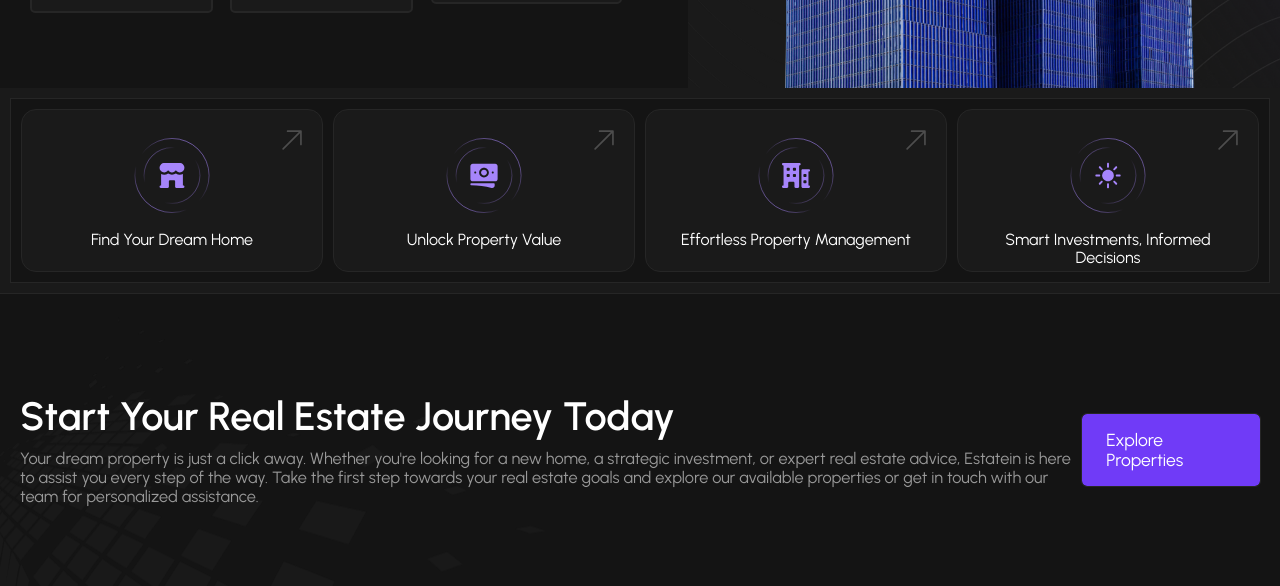
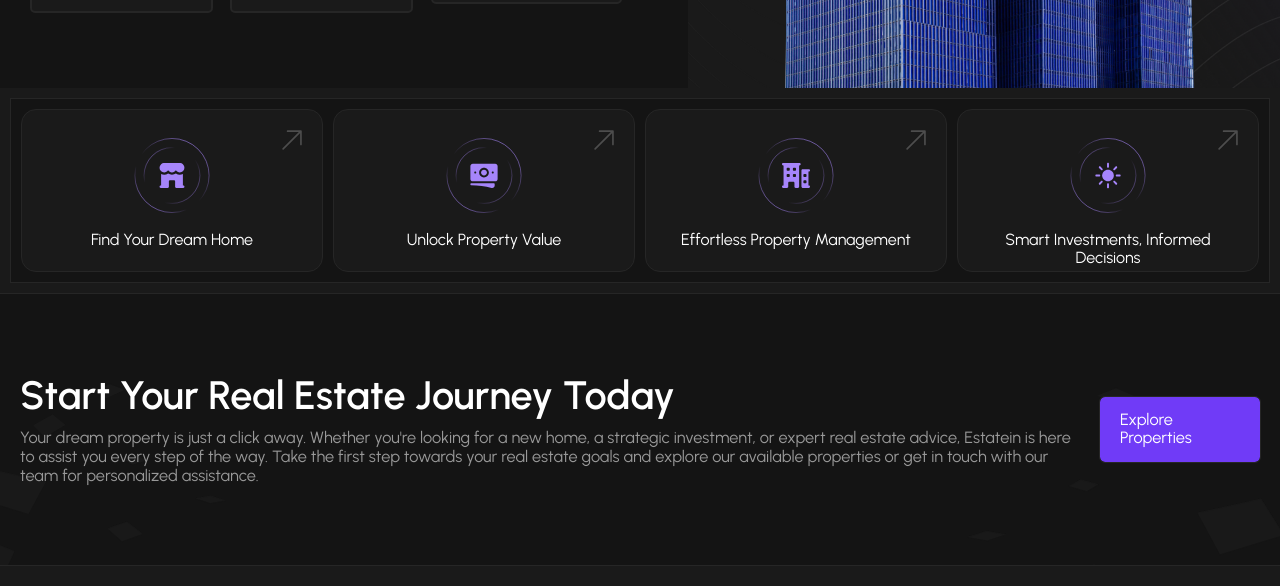
Before and after one commit to NazarZhuvaka/estatein, a website: page src/html/index.html in a window 1280 px wide. Shown: the part 652-1238 px from the top of the page. Drawn offline with nearby package versions, Linux system fonts and the light colour scheme; files that its build step writes are made by us from their sources; files whose address does not match are found by name.

Commit message:
added journey section , add swiper section

```diff
--- /dev/null
+++ b/src/html/blocks/feature.html
@@ -0,0 +1,5 @@
+<section class="feature">
+    <div class="container feature__container">
+
+    </div>
+</section>
--- a/src/html/blocks/journey.html
+++ b/src/html/blocks/journey.html
@@ -12,6 +12,6 @@
                 properties or get in touch with our team for personalized assistance.
             </p>
         </div>
-        <a class="btn btn--active btn_primary" href="#!">Explore Properties</a>
+        <a class="btn btn--active btn_primary journey__btn" href="#!">Explore Properties</a>
     </div>
 </section>
--- a/src/html/index.html
+++ b/src/html/index.html
@@ -24,6 +24,7 @@
 
 			@@include('blocks/welcome.html')
 			@@include('blocks/fiches.html')
+			@@include('blocks/feature.html')
 			@@include('blocks/journey.html')
 
 		</section>
--- a/src/scss/components/_journey.scss
+++ b/src/scss/components/_journey.scss
@@ -1,22 +1,28 @@
 .journey {
-    max-width: 1950px;
+    max-width: calc(1920px + 30px );
     margin-inline:auto ;
     border-top: 1px solid var(--c-border);
     border-bottom: 1px solid var(--c-border);
 
     background-image: url(./../../img/bg-journey.png);
     background-repeat: no-repeat;
-
+    background-position: center;
     &__container {
         display: flex;
         justify-content: space-between;
         align-items: center;
 
-        padding: 100px 20px;
+        gap: 25px;
+
+        padding: clamp(3.125rem, 2.328rem + 3.27vw, 6.25rem) 20px;
+
+        @include tablet-small {
+            flex-direction: column;
+        }
     }
 
-    &__info {
-    }
+    // &__info {
+    // }
 
     &__info-title {
         font-size: clamp(1.75rem, 1.431rem + 1.31vw, 3rem);
@@ -29,4 +35,16 @@
         font-size: clamp(0.875rem, 0.811rem + 0.26vw, 1.125rem);
         color: var(--c-text-grey);
     }
+
+    &__btn{
+        font-size: clamp(0.875rem, 0.811rem + 0.26vw, 1.125rem);
+        @include laptop {
+            padding: 14px 20px;
+        }
+
+        @include tablet-small {
+            width: 100%;
+            text-align: center;
+        }
+    }
 }
--- a/src/scss/main.scss
+++ b/src/scss/main.scss
@@ -17,6 +17,7 @@
 @import 'components/mobile-nav';
 @import 'components/welcome';
 @import 'components/fiches';
+@import 'components/feature';
 @import 'components/journey';
 
 
```
Also changed, not shown: build/css/main.css, build/index.html, src/scss/components/_feature.scss (added).
